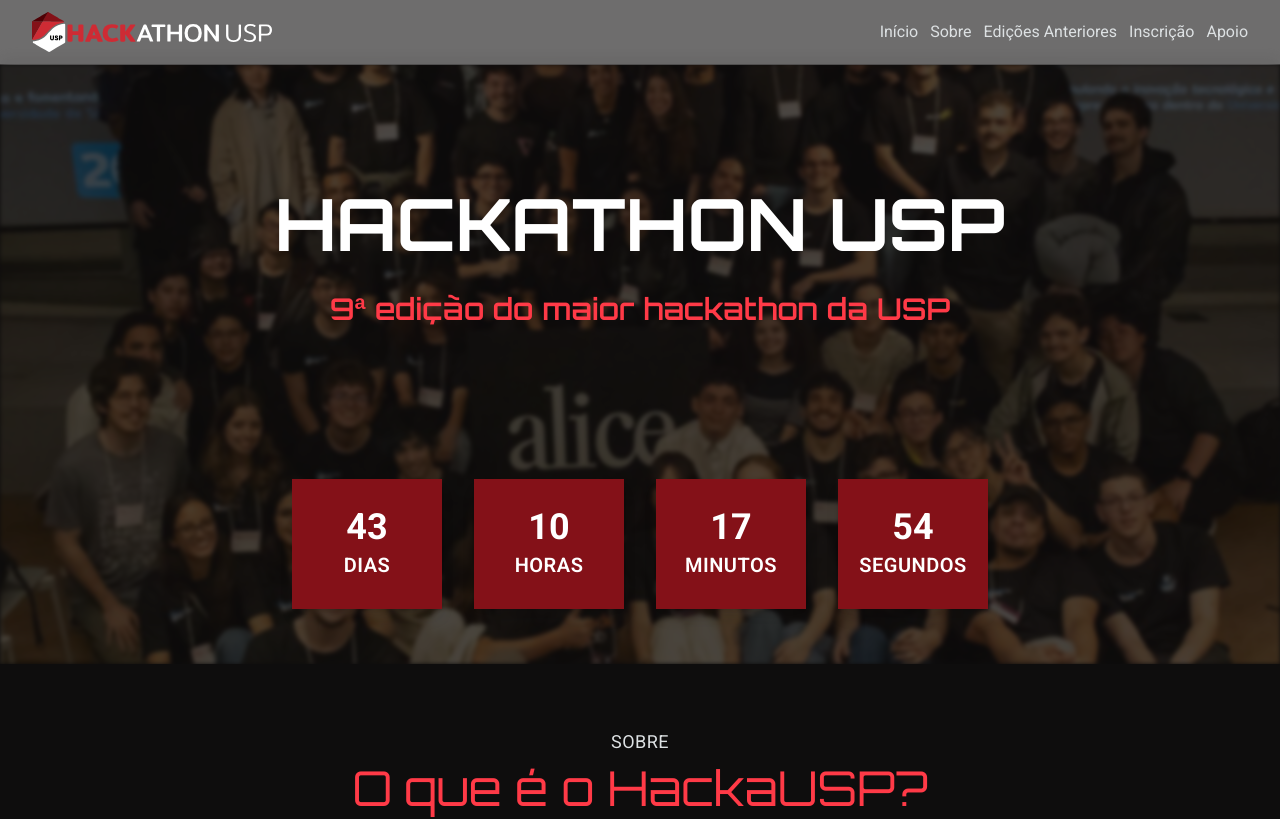
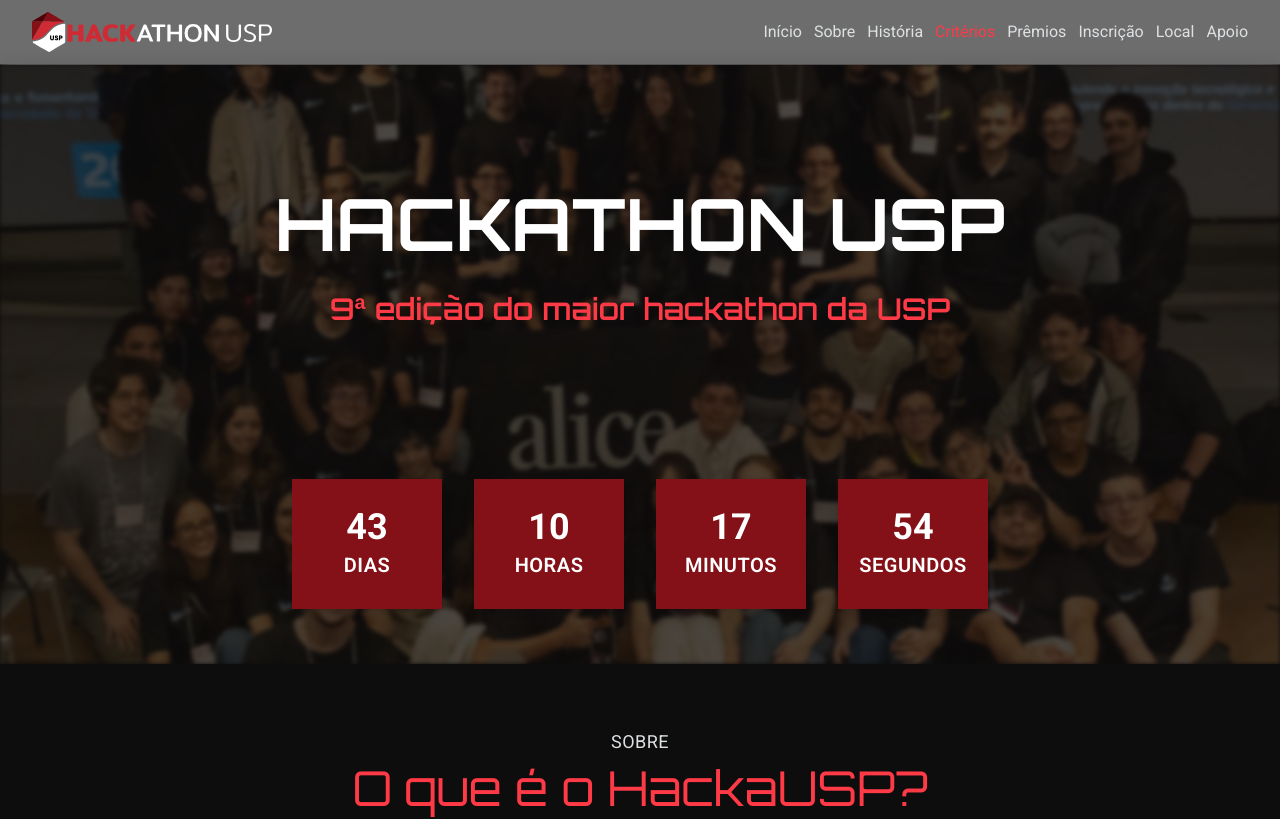
Before and after one commit to USPCodeLabSanca/Site_HackaUSP, a Next.js app in the folder frontend/: page / in a window 1280 px wide. Shown: the top 819 px of the page. Built offline with nearby package versions, Linux system fonts and the light colour scheme.

Commit message:
atualizar navbar

```diff
--- a/frontend/src/app/components/Navbar.tsx
+++ b/frontend/src/app/components/Navbar.tsx
@@ -17,12 +17,12 @@
   const links = [
     { label: "Início", href: "#inicio" },
     { label: "Sobre", href: "#sobre" },
-    // { label: "Critérios", href: "#criterios" },
-    // { label: "Prêmios", href: "#premios" },
+    { label: "História", href: "#edicoes" },
+    { label: "Critérios", href: "#criterios" },
+    { label: "Prêmios", href: "#premios" },
     // { label: "Programação", href: "#programacao" },
-    { label: "Edições Anteriores", href: "#edicoes" },
     { label: "Inscrição", href: "#inscricao" },
-    // { label: "Como chegar", href: "#como-chegar" },
+    { label: "Local", href: "#como-chegar" },
     { label: "Apoio", href: "#apoio" },
   ];
 
```
